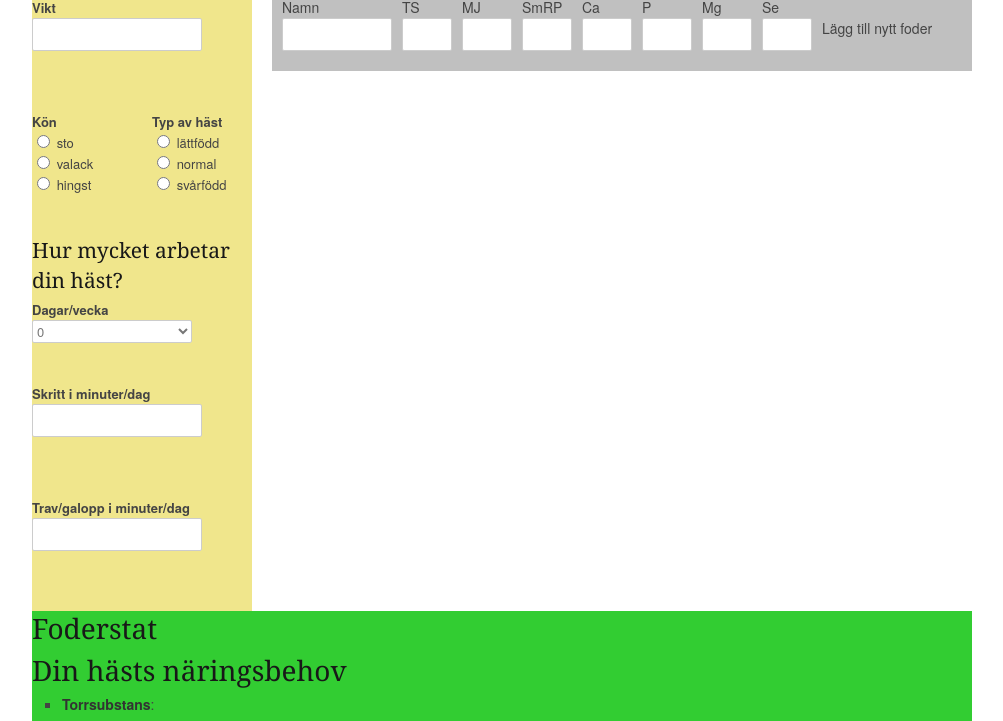
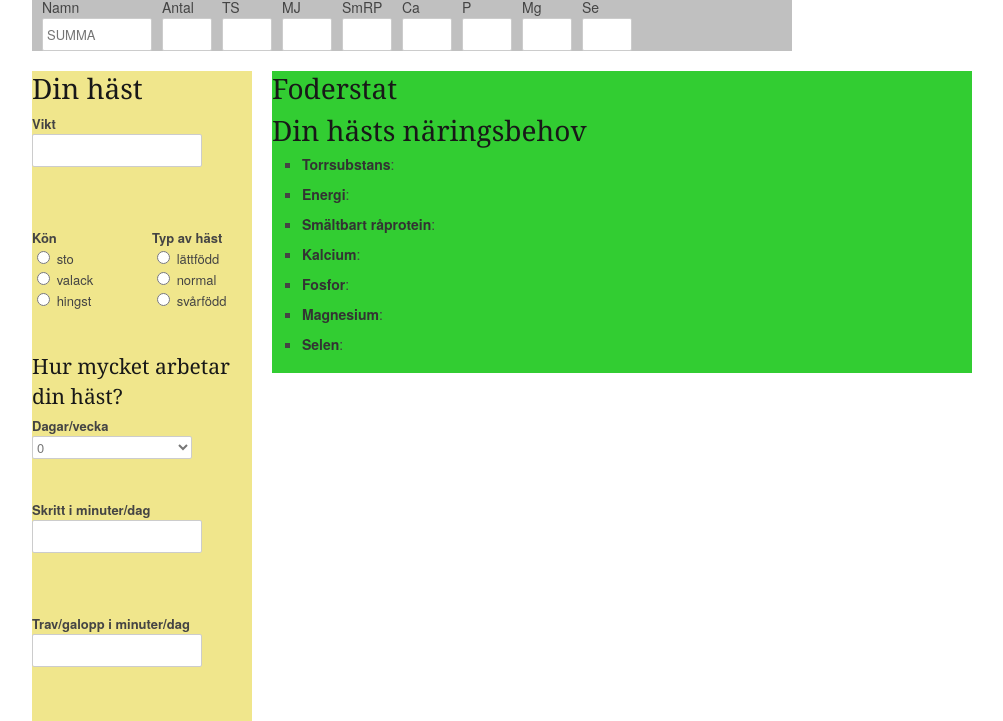
Before and after one commit to Lavinia/MataSnelHest, a website: page public/index.html in a window 1280 px wide. Shown: the part 200-921 px from the top of the page, without its empty margins (138-1141 px from the left). Drawn offline with nearby package versions, Linux system fonts and the light colour scheme.

Commit message:
calculate mj and protein based on amount of fodder.

```diff
--- a/public/index.html
+++ b/public/index.html
@@ -45,6 +45,32 @@
 			<h5>Version 0.0.1</h5>
 			<hr />
 		</div>
+
+		<!-- Fodder information -->
+		<div class="thirteen columns silver" id="fodder_header">
+			<h3>Tillgängliga fodermedel</h3>
+			<div class="two columns">Namn</div>
+			<div class="one columns">Antal</div>
+			<div class="one column">TS</div>
+			<div class="one column">MJ</div>
+			<div class="one column">SmRP</div>
+			<div class="one column">Ca</div>
+			<div class="one column">P</div>
+			<div class="one column">Mg</div>
+			<div class="one column">Se</div>
+			<br/>
+		</div>
+		<div class="fodder row thirteen columns silver" id="fodder_calculator">
+      <div class="two columns"><input type="text" id="fodder_name" placeholder="SUMMA" /></div>
+      <div class="one columns"><input type="text" id="fodder_amount" /></div>
+      <div class="one column"><input type="text" id="total_solids" /></div>
+      <div class="one column"><input type="text" id="total_energy" /></div>
+      <div class="one column"><input type="text" id="total_protein" /></div>
+      <div class="one column"><input type="text" id="total_calcium" /></div>
+      <div class="one column"><input type="text" id="total_phosphor" /></div>
+      <div class="one column"><input type="text" id="total_magnesium" /></div>
+      <div class="one column"><input type="text" id="total_selenium" /></div>
+    </div>
 
 		<!-- Horse information -->
 		<div class="four columns khaki">
@@ -126,22 +152,8 @@
 			</form>
 		</div>
 
-		<!-- Fodder information -->
-		<div class="twelve columns silver" id="fodder_header">
-			<h3>Tillgängliga fodermedel</h3>
-			<div class="two columns">Namn</div>
-			<div class="one column">TS</div>
-			<div class="one column">MJ</div>
-			<div class="one column">SmRP</div>
-			<div class="one column">Ca</div>
-			<div class="one column">P</div>
-			<div class="one column">Mg</div>
-			<div class="one column">Se</div>
-			<br/>
-		</div>
-
 		<!-- Fooder calculation -->
-		<div class="sixteen columns limeGreen">
+		<div class="twelve columns limeGreen">
 			<h3>Foderstat</h3>
 			<h3>Din hästs näringsbehov</h3>
 			<ul class="square">
--- a/public/javascript/fodderEvent.js
+++ b/public/javascript/fodderEvent.js
@@ -10,10 +10,20 @@
     var id;
     fodder_list.append(new Fodder);
     id = fodder_list.lastIndex();
-    return jQuery('#fodder_header').append("<div class=\"fodder row\">\n  <div class=\"two columns\"><input type=\"text\" id=\"fodder_name_" + id + "\" /></div>\n  <div class=\"one column\"><input type=\"text\" id=\"fodder_solids_" + id + "\" /></div>\n  <div class=\"one column\"><input type=\"text\" id=\"fodder_energy_" + id + "\" /></div>\n  <div class=\"one column\"><input type=\"text\" id=\"fodder_protein_" + id + "\" /></div>\n  <div class=\"one column\"><input type=\"text\" id=\"fodder_calcium_" + id + "\" /></div>\n  <div class=\"one column\"><input type=\"text\" id=\"fodder_phosphor_" + id + "\" /></div>\n  <div class=\"one column\"><input type=\"text\" id=\"fodder_magnesium_" + id + "\" /></div>\n  <div class=\"one column\"><input type=\"text\" id=\"fodder_selenium_" + id + "\" /></div>\n  <div class=\"two column\" id=\"add_fodder\">Lägg till nytt foder</div>\n</div>");
+    return jQuery('#fodder_header').append("<div class=\"fodder row\">\n  <div class=\"two columns\"><input type=\"text\" id=\"fodder_name_" + id + "\" /></div>\n  <div class=\"one column\"><input type=\"text\" id=\"fodder_amount_" + id + "\" /></div>\n  <div class=\"one column\"><input type=\"text\" id=\"fodder_solids_" + id + "\" /></div>\n  <div class=\"one column\"><input type=\"text\" id=\"fodder_energy_" + id + "\" /></div>\n  <div class=\"one column\"><input type=\"text\" id=\"fodder_protein_" + id + "\" /></div>\n  <div class=\"one column\"><input type=\"text\" id=\"fodder_calcium_" + id + "\" /></div>\n  <div class=\"one column\"><input type=\"text\" id=\"fodder_phosphor_" + id + "\" /></div>\n  <div class=\"one column\"><input type=\"text\" id=\"fodder_magnesium_" + id + "\" /></div>\n  <div class=\"one column\"><input type=\"text\" id=\"fodder_selenium_" + id + "\" /></div>\n  <div class=\"two column\" id=\"add_fodder\">Lägg till nytt foder</div>\n</div>");
   };
 
   jQuery(function() {
+    jQuery("#fodder_amount_0").live('keyup', function() {
+      var amount, calculatedMJ, calculatedProtein, mj, protein;
+      amount = jQuery(this).val();
+      mj = jQuery("#fodder_energy_0").val();
+      protein = jQuery("#fodder_protein_0").val();
+      calculatedMJ = amount * mj;
+      calculatedProtein = amount * protein;
+      jQuery('#total_energy').val(calculatedMJ);
+      return jQuery('#total_protein').val(calculatedProtein);
+    });
     addFodder();
     jQuery('#add_fodder').live('click', function() {
       return addFodder();
```
Also changed, not shown: coffeescript/fodderEvent.coffee (+14 -0 lines).
